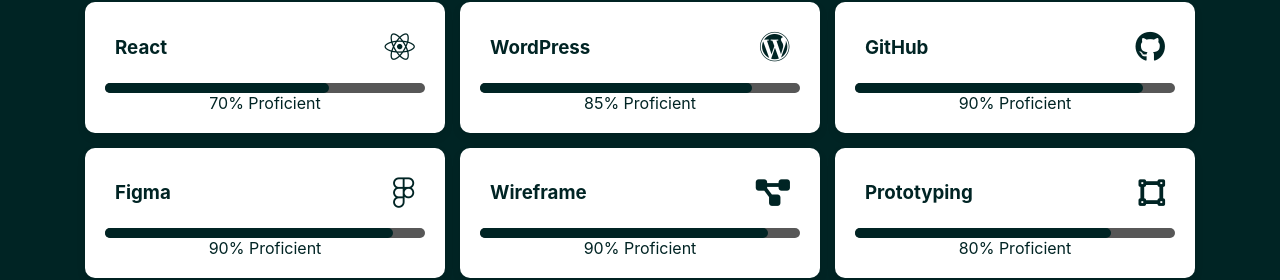
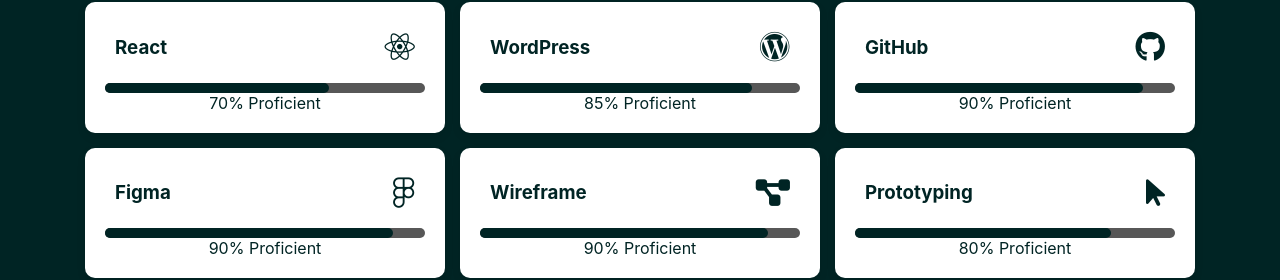
Before and after one commit to muhammad-awais-web-dev/portfolio-website, a React (Create React App) app: page /about in a window 1280 px wide. Shown: the part 1311-1591 px from the top of the page. Built offline with nearby package versions, Linux system fonts and the light colour scheme.

Commit message:
Found error in skills/ Fixed it

```diff
--- a/src/data/Skills.js
+++ b/src/data/Skills.js
@@ -50,7 +50,7 @@ const Skills=[
     {
         id:9,
         name:"Prototyping",
-        icon_Class:"fa-solid fa-vector-square",
+        icon_Class:"fa-solid fa-mouse-pointer",
         proficiency:80
     },
     {
```
